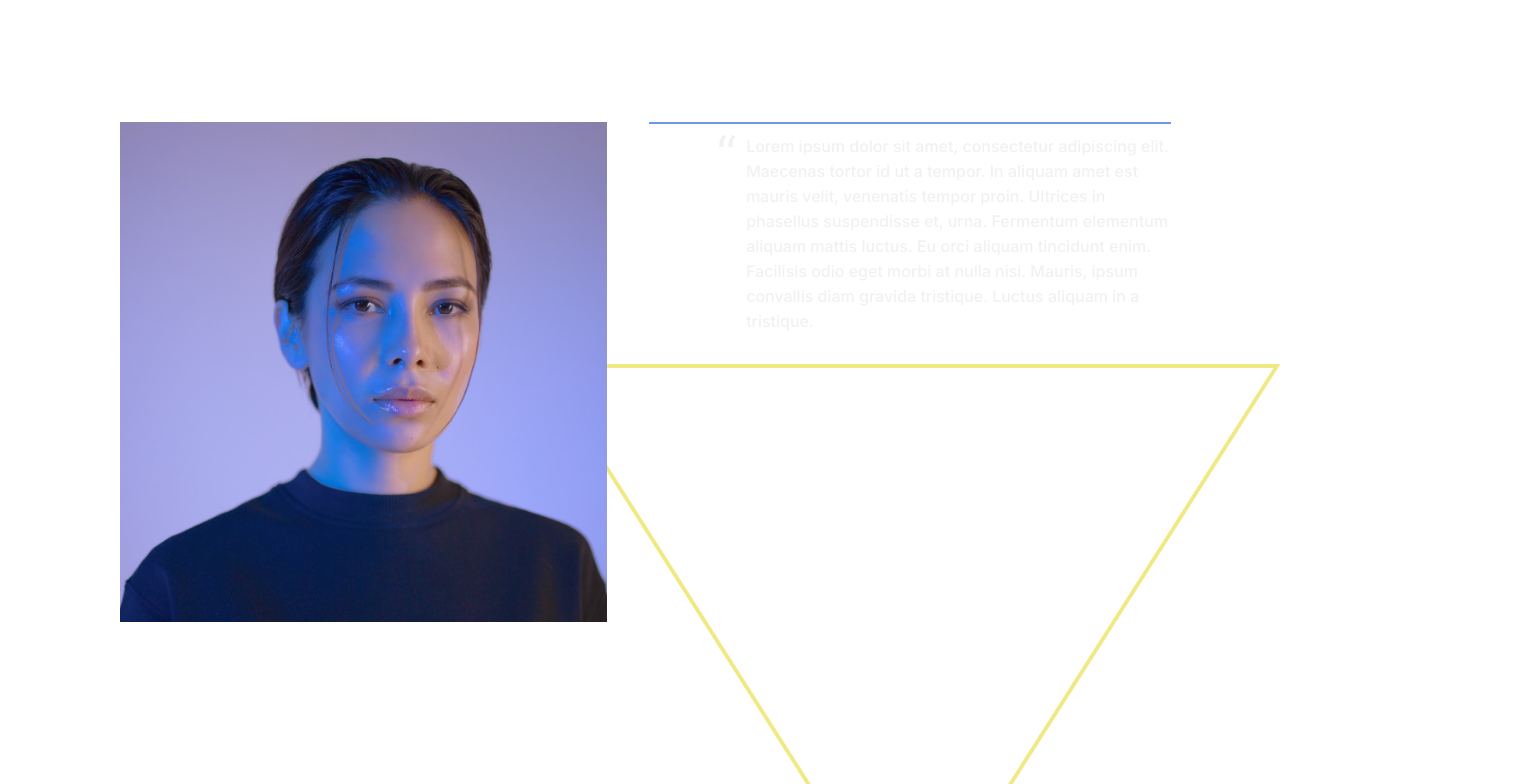
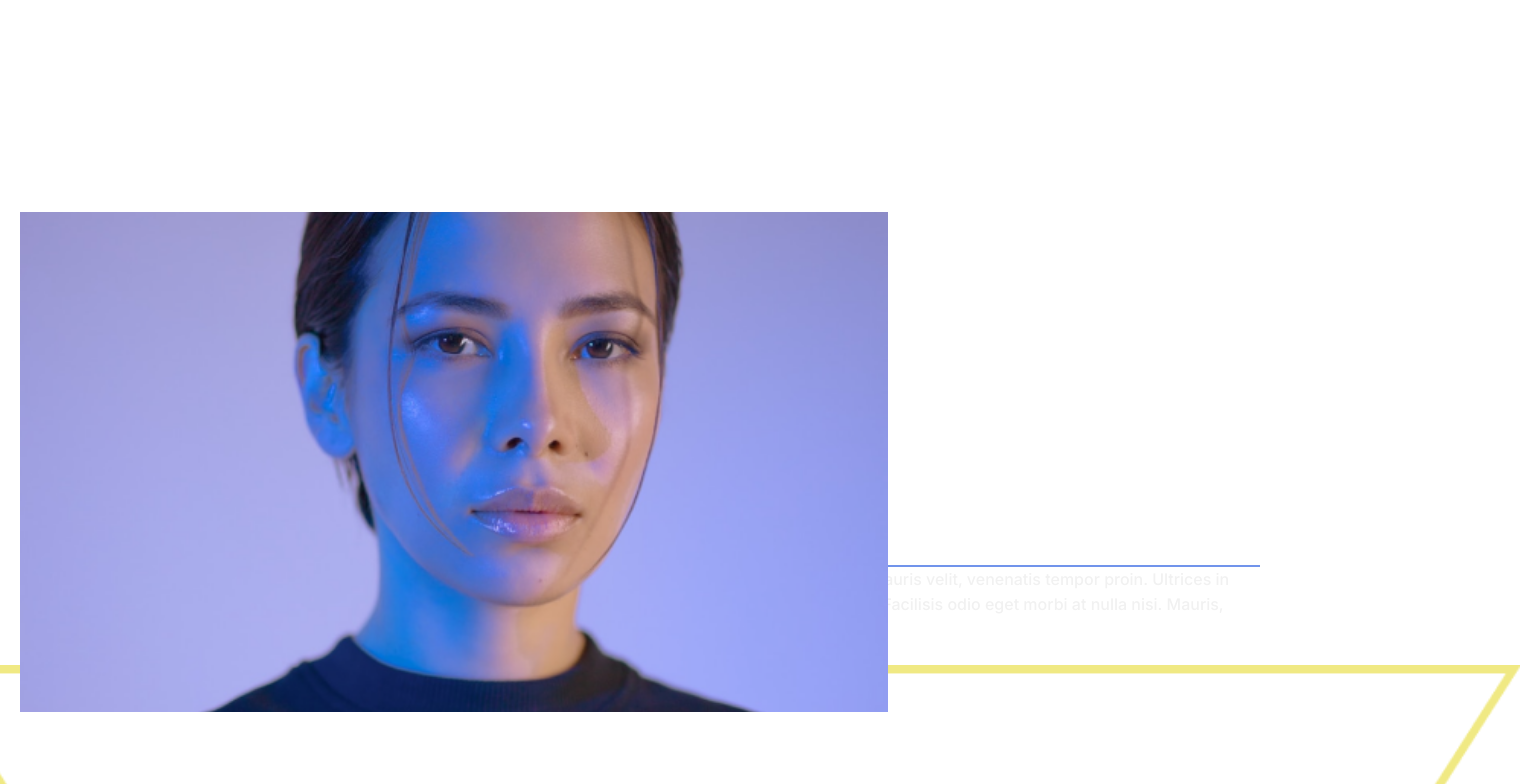
Before and after one commit to azadsarxanli/Leyla_Naib, a React (Create React App) app: page / in a window 1280 px wide. Shown: the part 720-1504 px from the top of the page, 1520 px wide, since content can reach past the window. Built offline with nearby package versions, Linux system fonts and the light colour scheme.

Commit message:
about leyla

```diff
--- a/src/components/Home/AboutLeyla/AboutLeyla.scss
+++ b/src/components/Home/AboutLeyla/AboutLeyla.scss
@@ -51,7 +51,12 @@
         }
       }
       h1 {
-        @include fontStyles($cormorantFont, $commonMiddleFontSize-1920px, 400, white);
+        @include fontStyles(
+          $cormorantFont,
+          $commonMiddleFontSize-1920px,
+          400,
+          white
+        );
         text-align: end;
         padding-right: 12%;
         padding-top: 30px;
@@ -125,3 +130,48 @@
     }
   }
 }
+
+@media only screen and (max-width: 1600px) {
+  .about-leila {
+    padding: 150px 20px;
+    height: auto;
+    flex-direction: column;
+    &__image {
+      position: static;
+      width: 70%;
+      margin-bottom: 13px;
+    }
+    &__description {
+      &__texts {
+        margin: 20px 0;
+        flex-direction: row;
+        padding: 0;
+        width: 100%;
+        p {
+          width: 100%;
+        }
+      }
+      &__triangle {
+        width: 100%;
+        &__image {
+          width: 125%;
+          right: 0;
+          position: absolute;
+          z-index: -1;
+          left: calc(-80px);
+          top: 3px;
+        }
+        h1 {
+          padding: 0;
+          margin: 0;
+          text-align: left;
+          padding-left: 45px;
+          font-size: 40px;
+          line-height: 48px;
+          // top: ;
+          padding-top: 5px;
+        }
+      }
+    }
+  }
+}
```
Lines whose indentation alone changed are shown as unchanged.
